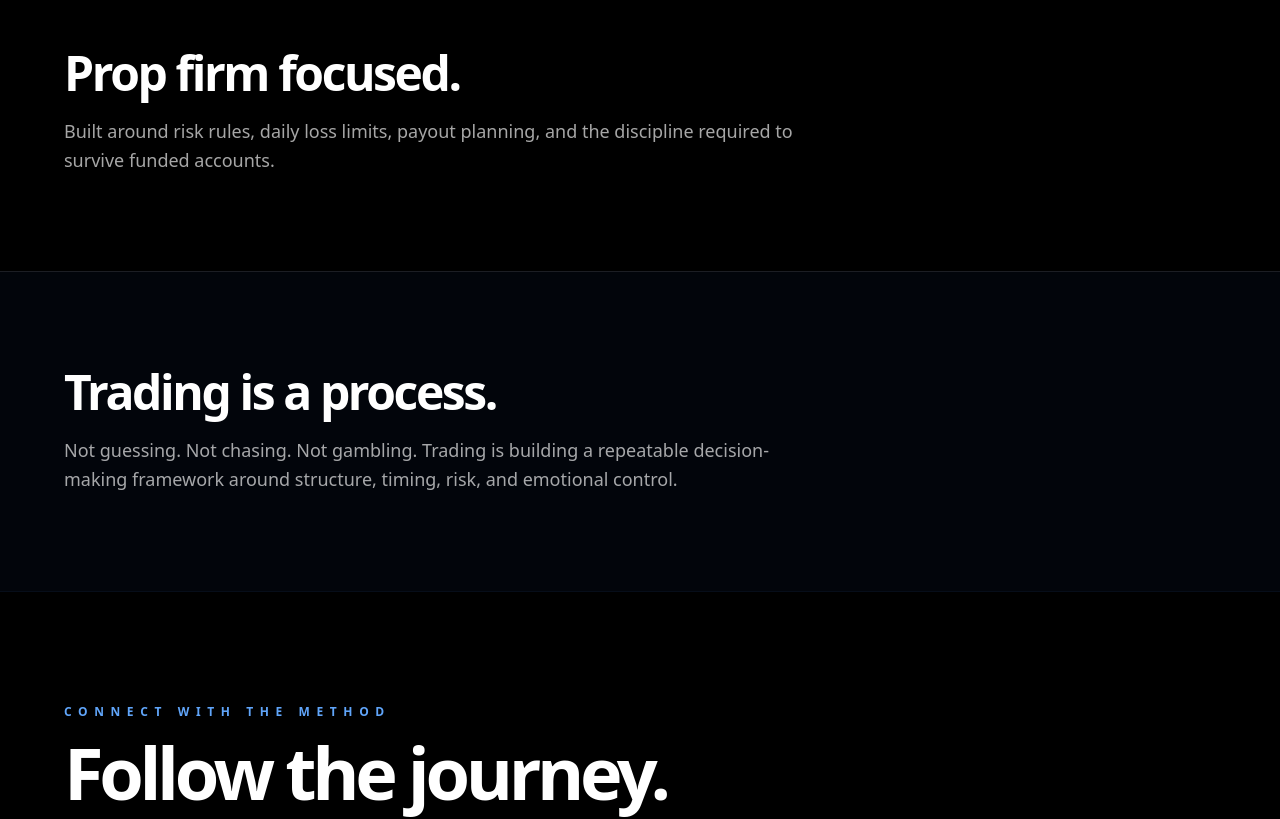
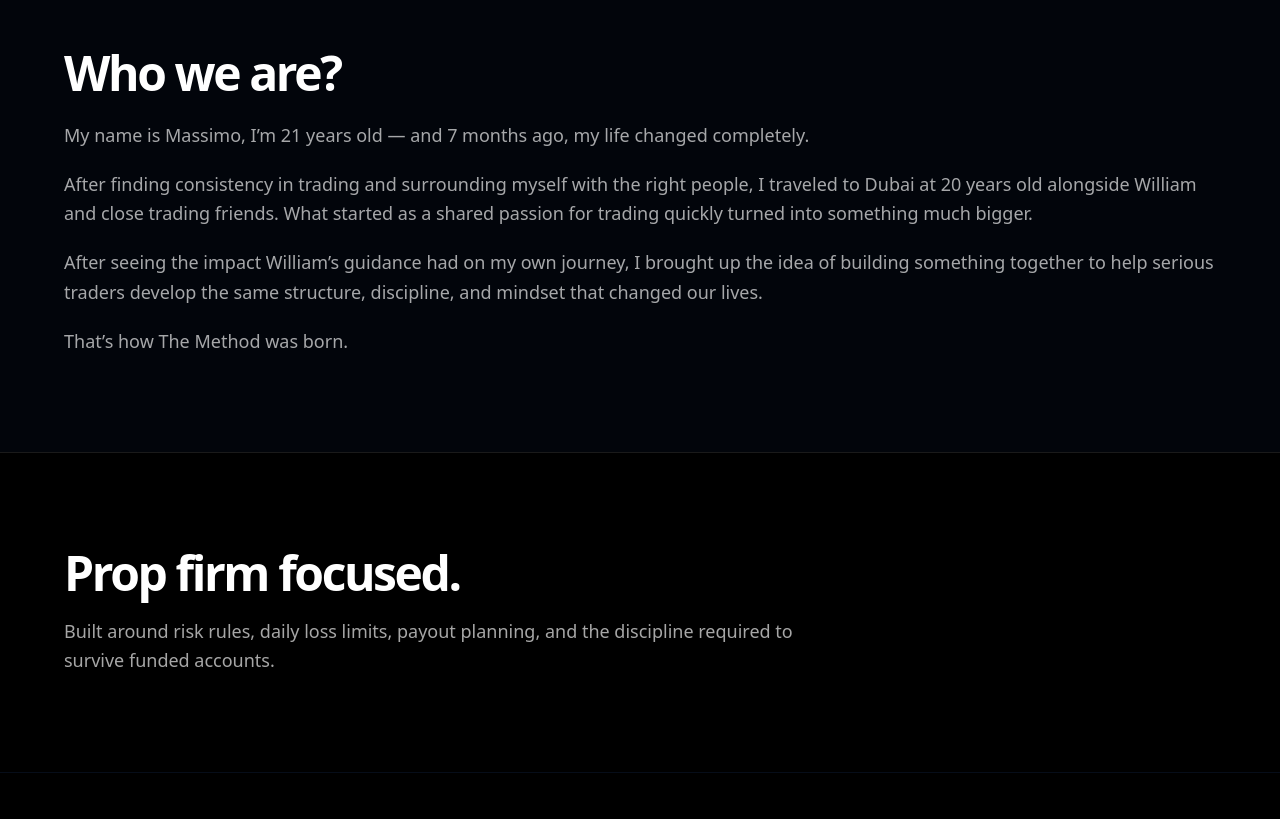
Before and after one commit to massimotrades/the-method-site, a React (Vite) app: page / in a window 1280 px wide. Shown: the part 2180-2999 px from the top of the page. Built offline with nearby package versions, Linux system fonts and the light colour scheme.

Commit message:
Update main.jsx

```diff
--- a/src/main.jsx
+++ b/src/main.jsx
@@ -340,17 +340,31 @@ function TheMethodEliteWebsite() {
         </div>
       </section>
 
-      <section id="prop-firms" className="border-t border-white/10 bg-black px-6 py-24">
+      <section id="trading" className="border-t border-white/10 bg-[#02050b] px-6 py-24">
+        <div className="mx-auto max-w-6xl">
+          <h2 className="text-5xl font-black tracking-[-.05em]">Who we are?</h2>
+         <p className="mt-6 text-lg leading-relaxed text-white/65">
+  My name is Massimo, I’m 21 years old — and 7 months ago, my life changed completely.
+</p>
+
+<p className="mt-5 text-lg leading-relaxed text-white/65">
+  After finding consistency in trading and surrounding myself with the right people, I traveled to Dubai at 20 years old alongside William and close trading friends. What started as a shared passion for trading quickly turned into something much bigger.
+</p>
+
+<p className="mt-5 text-lg leading-relaxed text-white/65">
+  After seeing the impact William’s guidance had on my own journey, I brought up the idea of building something together to help serious traders develop the same structure, discipline, and mindset that changed our lives.
+</p>
+
+<p className="mt-5 text-lg leading-relaxed text-white/65">
+  That’s how The Method was born.
+</p>
+        </div>
+      </section>
+
+       <section id="prop-firms" className="border-t border-white/10 bg-black px-6 py-24">
         <div className="mx-auto max-w-6xl">
           <h2 className="text-5xl font-black tracking-[-.05em]">Prop firm focused.</h2>
           <p className="mt-5 max-w-3xl text-lg leading-relaxed text-white/65">Built around risk rules, daily loss limits, payout planning, and the discipline required to survive funded accounts.</p>
-        </div>
-      </section>
-
-      <section id="trading" className="border-t border-white/10 bg-[#02050b] px-6 py-24">
-        <div className="mx-auto max-w-6xl">
-          <h2 className="text-5xl font-black tracking-[-.05em]">Trading is a process.</h2>
-          <p className="mt-5 max-w-3xl text-lg leading-relaxed text-white/65">Not guessing. Not chasing. Not gambling. Trading is building a repeatable decision-making framework around structure, timing, risk, and emotional control.</p>
         </div>
       </section>
 
```
